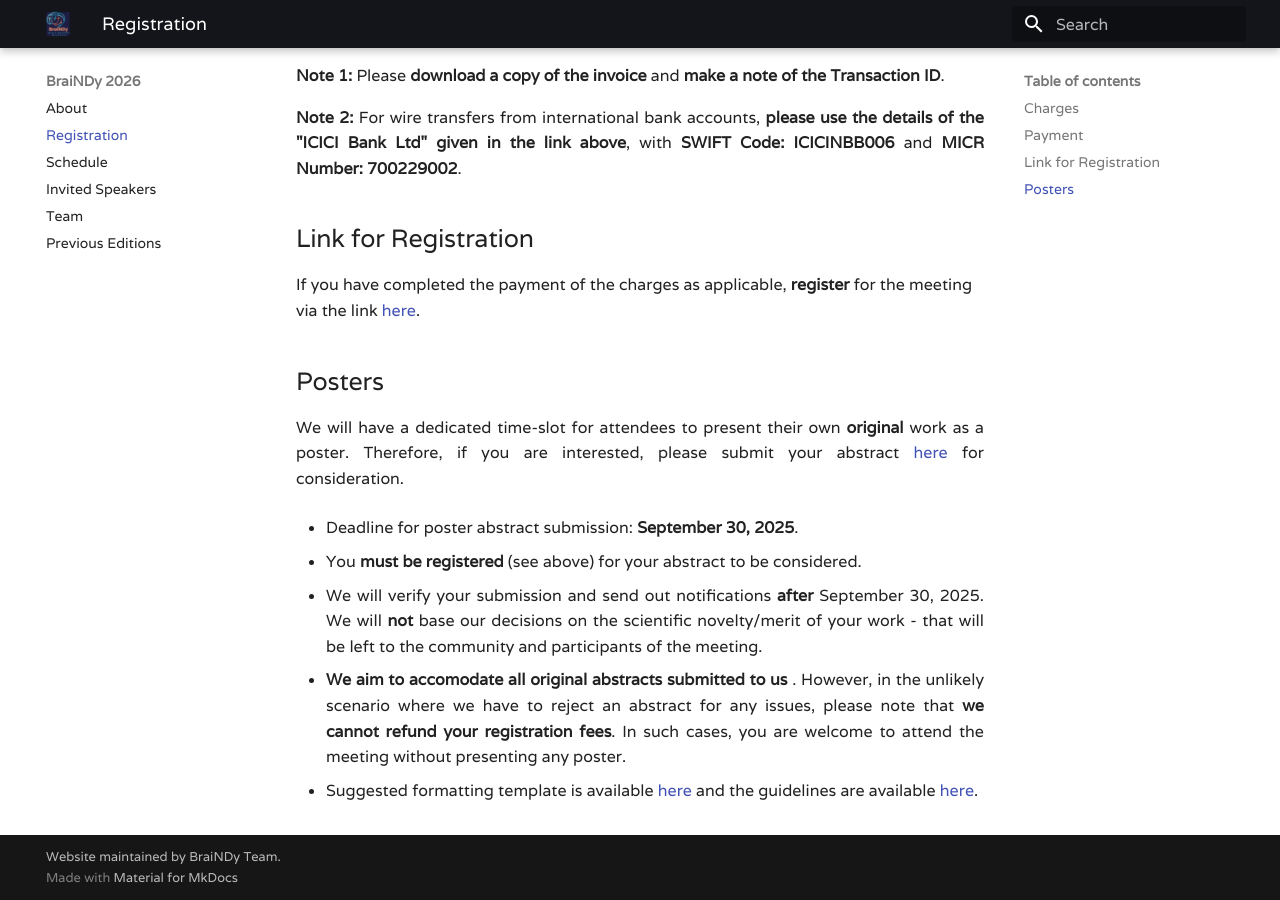
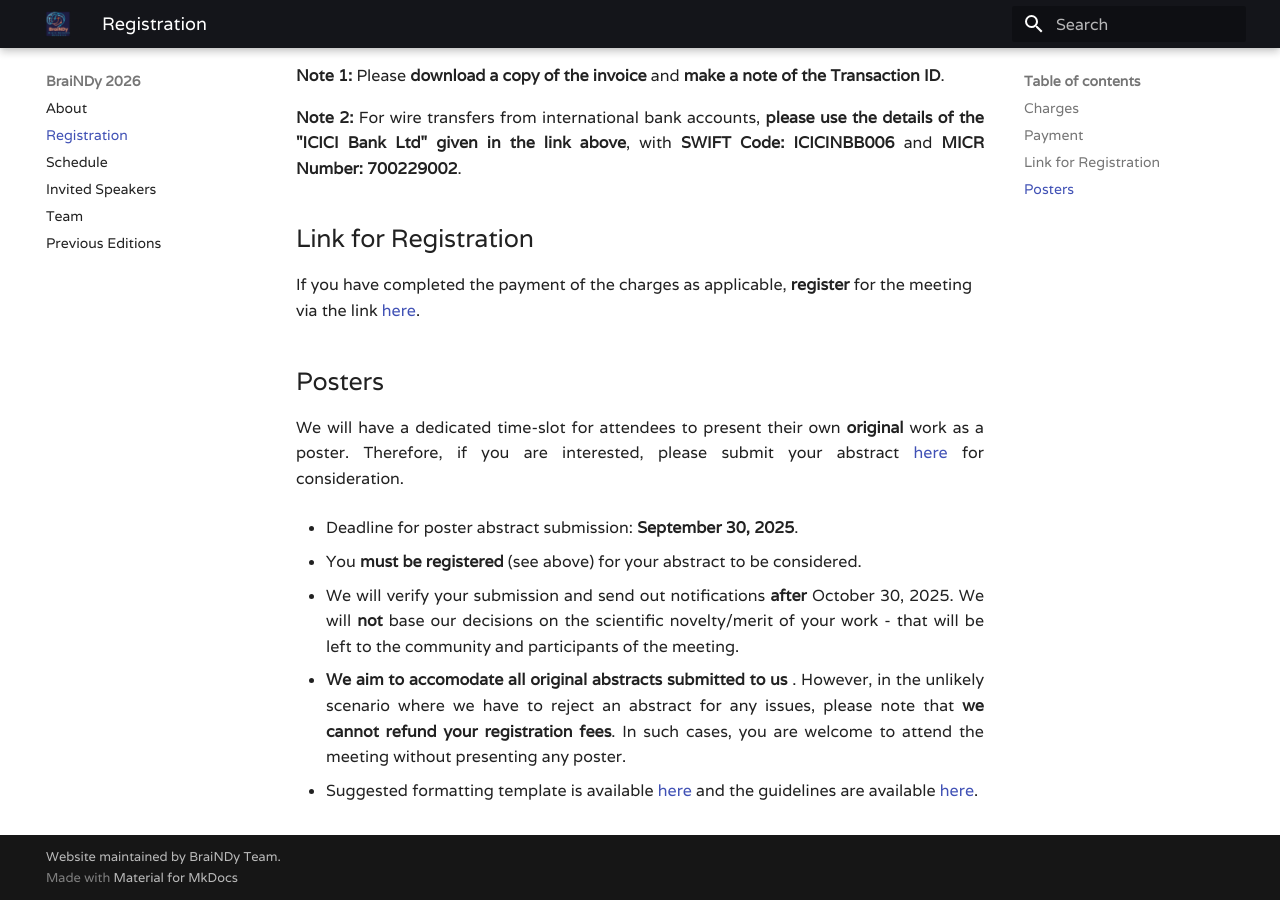
Before and after one commit to BraiNDyMeeting/v2026, an MkDocs documentation site: the page built from docs/registration.md, in a window 1280 px wide and 900 px high, scrolled down 991 px. Built offline with MkDocs 1.6.1 and Material for MkDocs 9.7.7, drawn with Linux system fonts in a browser that asks for light colours.

Commit message:
Some changes to website

```diff
--- a/docs/registration.md
+++ b/docs/registration.md
@@ -50,7 +50,7 @@ We will have a dedicated time-slot for attendees to present their own <b>origina
 
 - <p align="justify">You <b>must be registered</b> (see above) for your abstract to be considered.</p>
 
-- <p align="justify">We will verify your submission and send out notifications **after** September 30, 2025. We will **not** base our decisions on the scientific novelty/merit of your work - that will be left to the community and participants of the meeting.</p>
+- <p align="justify">We will verify your submission and send out notifications **after** October 30, 2025. We will **not** base our decisions on the scientific novelty/merit of your work - that will be left to the community and participants of the meeting.</p>
 
 - <p align="justify"><b>We aim to accomodate all original abstracts submitted to us</b> . However, in the unlikely scenario where we have to reject an abstract for any issues, please note that <b>we cannot refund your registration fees</b>. In such cases, you are welcome to attend the meeting without presenting any poster.</p>
 
```
Also changed, not shown: site/registration/index.html, site/search/search_index.json, site/sitemap.xml, 1 other file.
